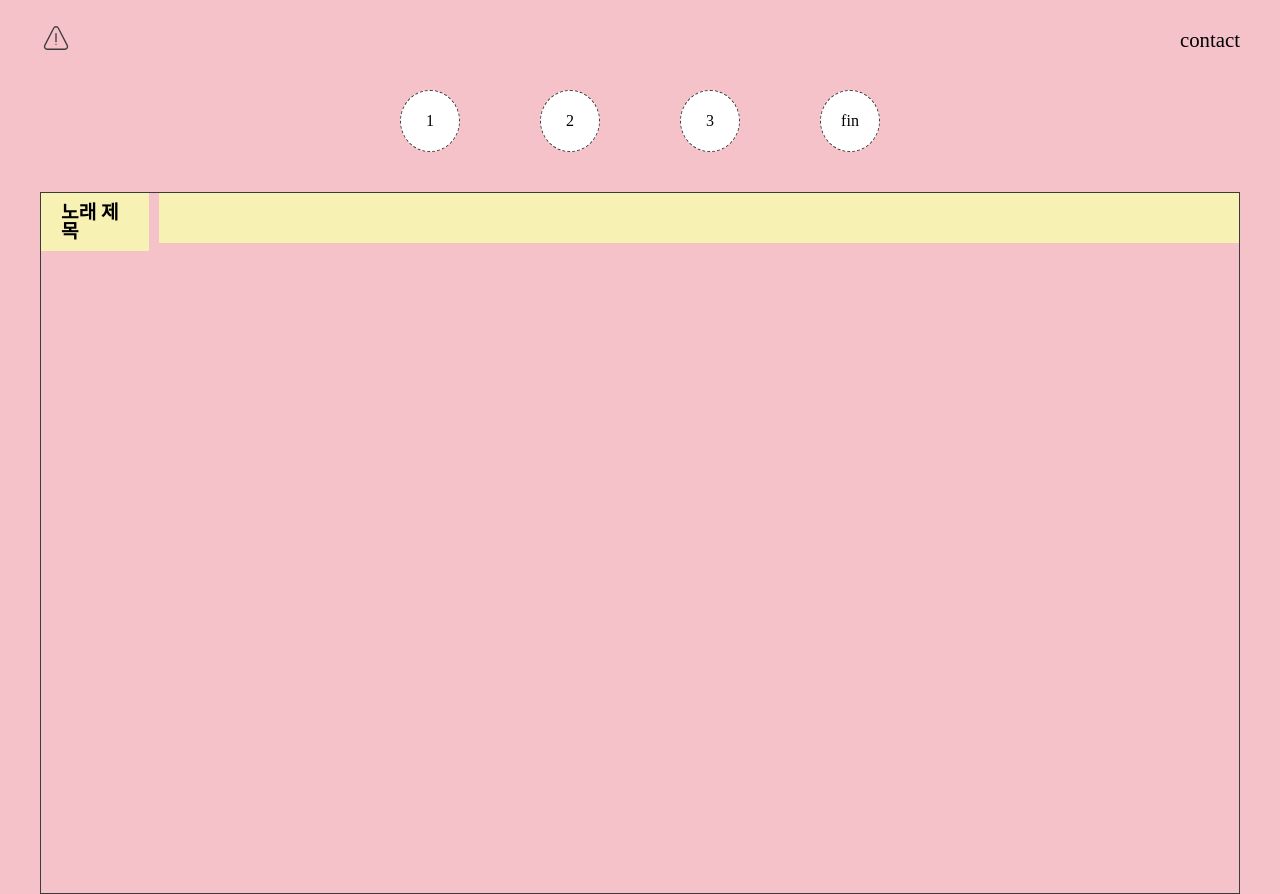
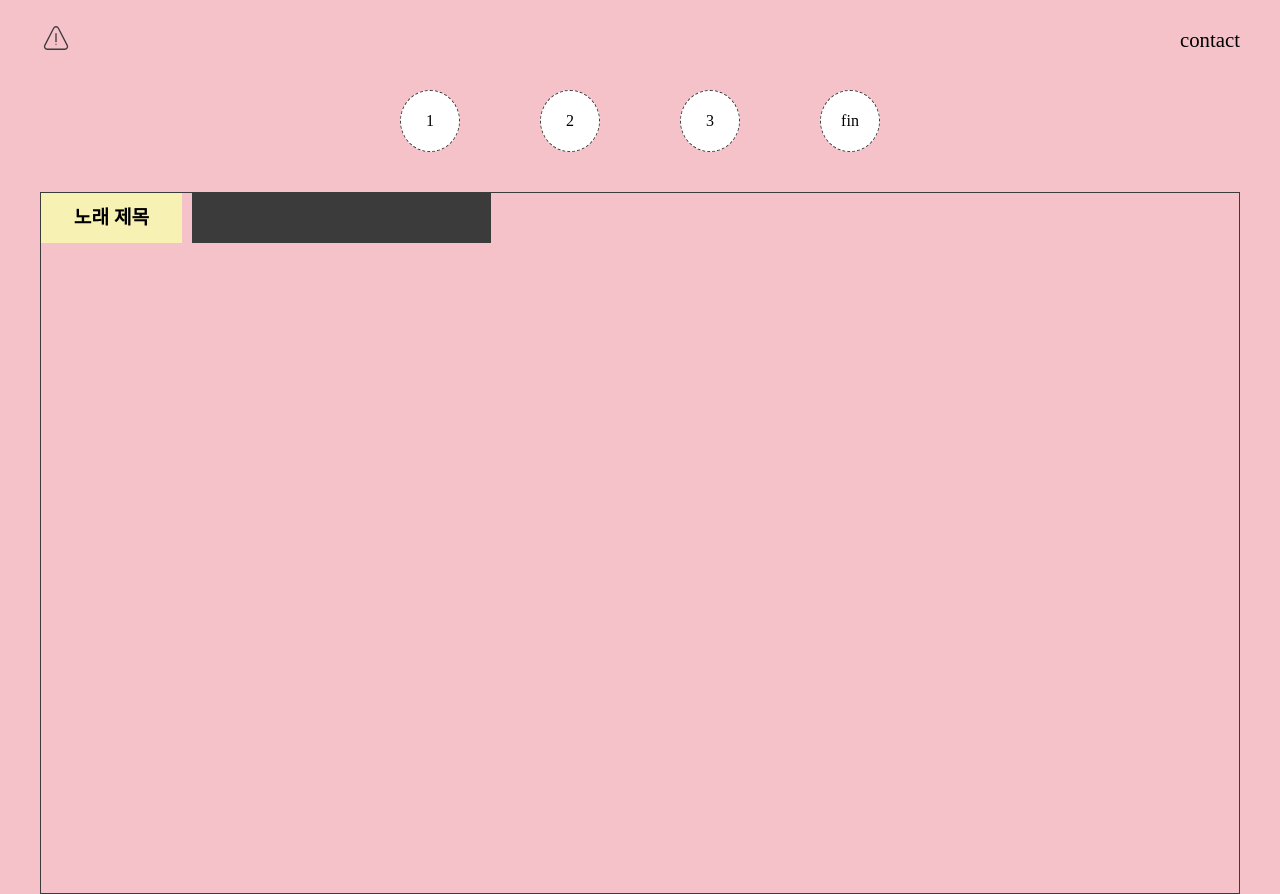
Before and after one commit to jisooround/woowoolele, a React (Vite) app: page /write in a window 1280 px wide. Built offline with nearby package versions, Linux system fonts and the light colour scheme; a web font is replaced by a local one.

Commit message:
feat: 컴포넌트 분리

```diff
--- a/src/components/Information.tsx
+++ b/src/components/Information.tsx
@@ -17,6 +17,7 @@ const Information = (props: Props) => {
 const ContainerStyle = styled.div``;
 
 const TitleStyle = styled.div`
+  width: 100%;
   display: flex;
   gap: 10px;
   input {
--- /dev/null
+++ b/src/components/Progressbar.tsx
@@ -0,0 +1,40 @@
+import React from "react";
+import styled from "styled-components";
+
+type Props = {};
+
+const Progressbar = (props: Props) => {
+  return (
+    <>
+      <ProgressBarStyle>
+        <div>1</div>
+        <div>2</div>
+        <div>3</div>
+        <div>fin</div>
+      </ProgressBarStyle>
+    </>
+  );
+};
+
+const ProgressBarStyle = styled.div`
+  width: 40%;
+  display: flex;
+  margin-top: 30px;
+  margin-bottom: 40px;
+  justify-content: space-between;
+  gap: 80px;
+  div {
+    display: flex;
+    justify-content: center;
+    align-items: center;
+    width: 40px;
+    height: 40px;
+    padding: 10px;
+    text-align: center;
+    background-color: var(--color-white);
+    border: 1px dashed var(--color-black);
+    border-radius: 50%;
+  }
+`;
+
+export default Progressbar;
--- a/src/pages/Write.tsx
+++ b/src/pages/Write.tsx
@@ -1,4 +1,5 @@
 import Information from "@/components/Information";
+import Progressbar from "@/components/Progressbar";
 import React, { useState } from "react";
 import styled from "styled-components";
 
@@ -9,12 +10,7 @@ const Write = (props: Props) => {
 
   return (
     <ContainerStyle>
-      <ProgressBarStyle>
-        <div>1</div>
-        <div>2</div>
-        <div>3</div>
-        <div>fin</div>
-      </ProgressBarStyle>
+      <Progressbar />
       <WriteAreaStyle>
         <Information />
       </WriteAreaStyle>
@@ -29,32 +25,20 @@ const ContainerStyle = styled.div`
   justify-content: center;
   flex-wrap: wrap;
 `;
-const ProgressBarStyle = styled.div`
-  width: 40%;
-  display: flex;
-  margin-top: 30px;
-  margin-bottom: 40px;
-  justify-content: space-between;
-  gap: 80px;
-  div {
-    display: flex;
-    justify-content: center;
-    align-items: center;
-    width: 40px;
-    height: 40px;
-    padding: 10px;
-    text-align: center;
-    background-color: var(--color-white);
-    border: 1px dashed var(--color-black);
-    border-radius: 50%;
-  }
-`;
 
 const WriteAreaStyle = styled.div`
   width: 100%;
   height: 700px;
   border: 1px solid var(--color-black);
-  background-color: var(--color-pink);
+  display: flex;
+  label {
+    box-sizing: border-box;
+    width: 200px;
+  }
+  input {
+    width: 100%;
+    background-color: var(--color-black);
+  }
 `;
 
 export default Write;
```
